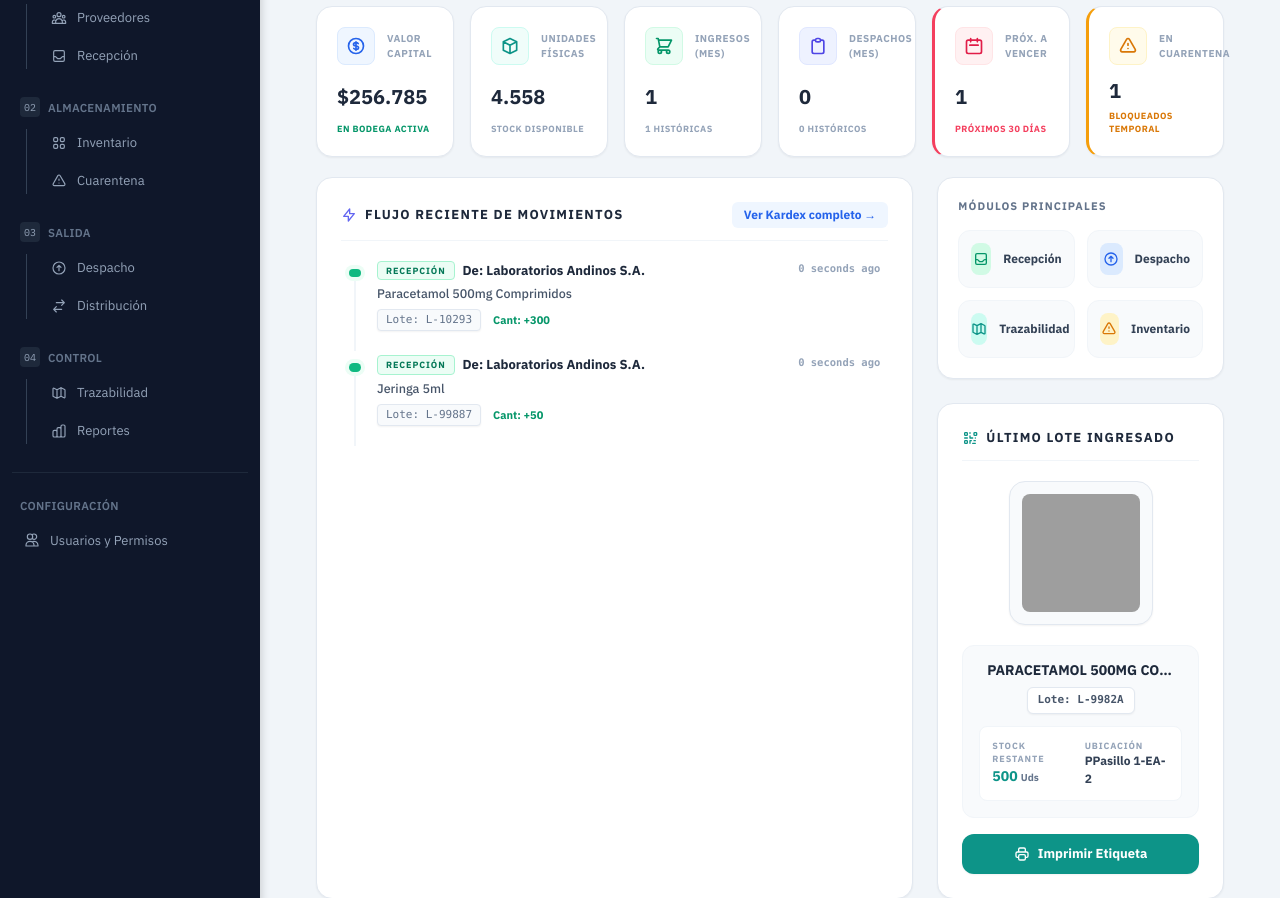
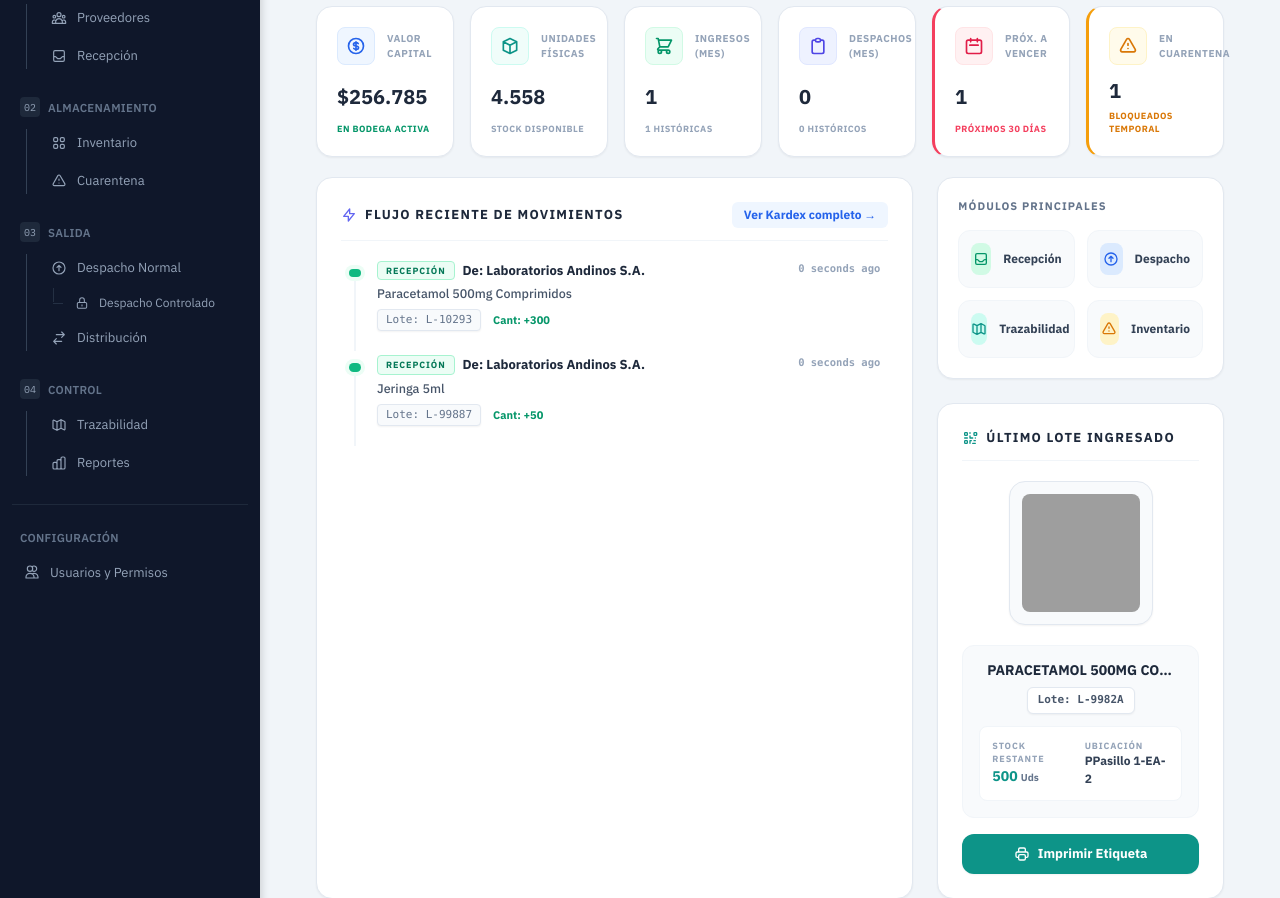
Before and after one commit to Faundez21/Proyecto_Drogueria, a Laravel app: page / in a window 1280 px wide. Shown: the part 187-1085 px from the top of the page. Run offline with Laravel 12, Linux system fonts and the light colour scheme; a user stored in the database is signed in; data comes from the database, SQL or seed files in the repository; data that the repository does not hold is empty; style sheets or scripts are compiled from the project's sources; grey boxes are pictures that could not be loaded.

Commit message:
sidebar actualizado con vista nueva

```diff
--- a/resources/views/layouts/app.blade.php
+++ b/resources/views/layouts/app.blade.php
@@ -215,10 +215,27 @@
                     <p class="text-[11.5px] font-semibold tracking-wide uppercase text-slate-500">Salida</p>
                 </div>
                 <div class="flow-rail pl-[27px] space-y-0.5">
-                    <a href="{{ route('despacho.index') }}" class="nav-row {{ request()->routeIs('despacho.*') ? 'is-active' : '' }} flex items-center gap-2.5 px-3 py-2 rounded-md text-[13px]">
-                        <svg class="w-4 h-4 shrink-0" fill="none" stroke="currentColor" viewBox="0 0 24 24"><path stroke-linecap="round" stroke-linejoin="round" stroke-width="1.75" d="M9 11l3-3m0 0l3 3m-3-3v8m0-13a9 9 0 110 18 9 9 0 010-18z"></path></svg>
-                        Despacho
-                    </a>
+
+                    <!-- Grupo Despacho (con submenú) -->
+                    <div class="flex flex-col space-y-0.5">
+                        <a href="{{ route('despacho.index') }}" class="nav-row {{ request()->routeIs('despacho.index') ? 'is-active' : '' }} flex items-center gap-2.5 px-3 py-2 rounded-md text-[13px]">
+                            <svg class="w-4 h-4 shrink-0" fill="none" stroke="currentColor" viewBox="0 0 24 24"><path stroke-linecap="round" stroke-linejoin="round" stroke-width="1.75" d="M9 11l3-3m0 0l3 3m-3-3v8m0-13a9 9 0 110 18 9 9 0 010-18z"></path></svg>
+                            Despacho Normal
+                        </a>
+
+                        <!-- Submenú Controlado -->
+                        <div class="relative pl-6">
+                            <!-- Conector visual tipo L -->
+                            <div class="absolute left-3.5 top-0 bottom-4 w-px bg-slate-700/60"></div>
+                            <div class="absolute left-3.5 top-1/2 w-2.5 h-px bg-slate-700/60"></div>
+
+                           <a href="{{ route('controlled_dispatch.index') }}" class="nav-row {{ request()->routeIs('controlled_dispatch.*') ? 'is-active' : '' }} flex items-center gap-2.5 px-3 py-1.5 rounded-md text-[12px]">
+    <svg class="w-3.5 h-3.5 shrink-0" fill="none" stroke="currentColor" viewBox="0 0 24 24"><path stroke-linecap="round" stroke-linejoin="round" stroke-width="1.75" d="M12 15v2m-6 4h12a2 2 0 002-2v-6a2 2 0 00-2-2H6a2 2 0 00-2 2v6a2 2 0 002 2zm10-10V7a4 4 0 00-8 0v4h8z"></path></svg>
+    Despacho Controlado
+</a>
+                        </div>
+                    </div>
+
                     <a href="{{ route('distribution.index') }}" class="nav-row {{ request()->routeIs('distribution.*') ? 'is-active' : '' }} flex items-center gap-2.5 px-3 py-2 rounded-md text-[13px]">
                         <svg class="w-4 h-4 shrink-0" fill="none" stroke="currentColor" viewBox="0 0 24 24"><path stroke-linecap="round" stroke-linejoin="round" stroke-width="1.75" d="M8 7h12m0 0l-4-4m4 4l-4 4m0 6H4m0 0l4 4m-4-4l4-4"></path></svg>
                         Distribución
```
